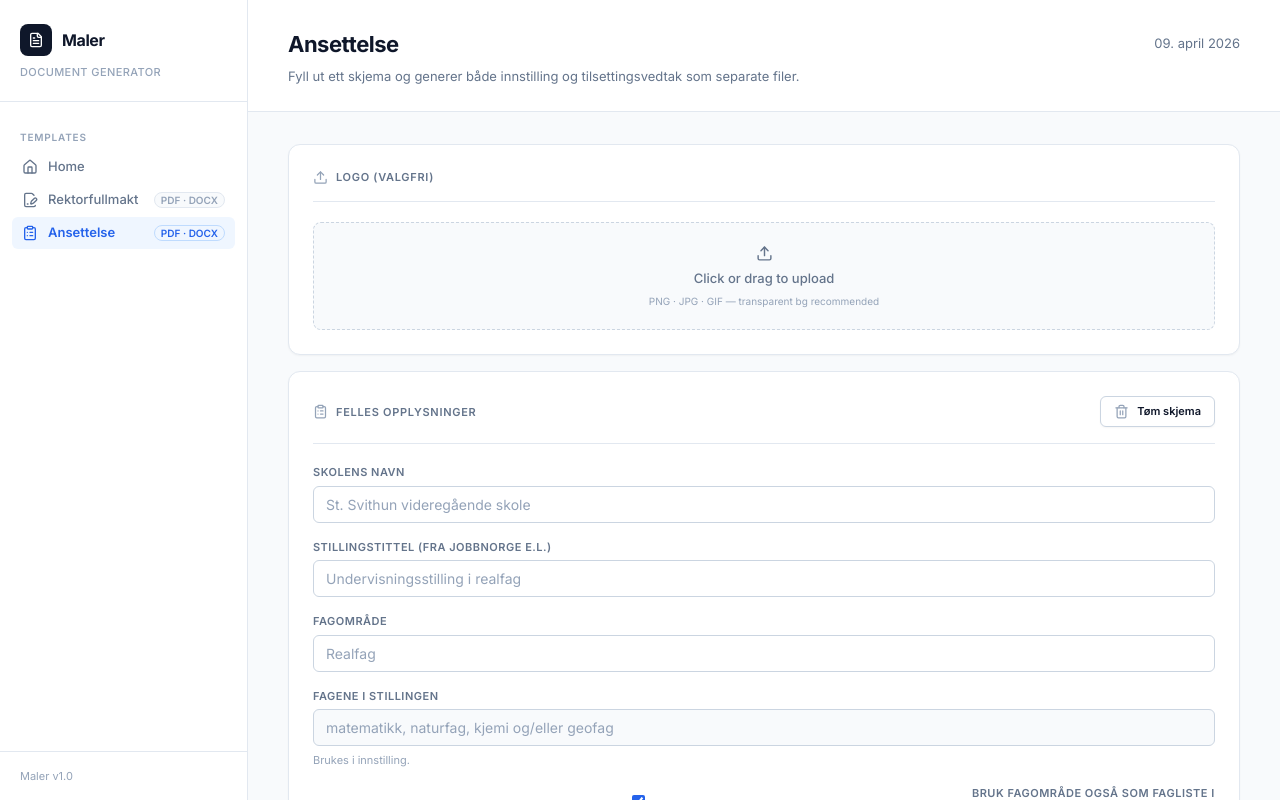
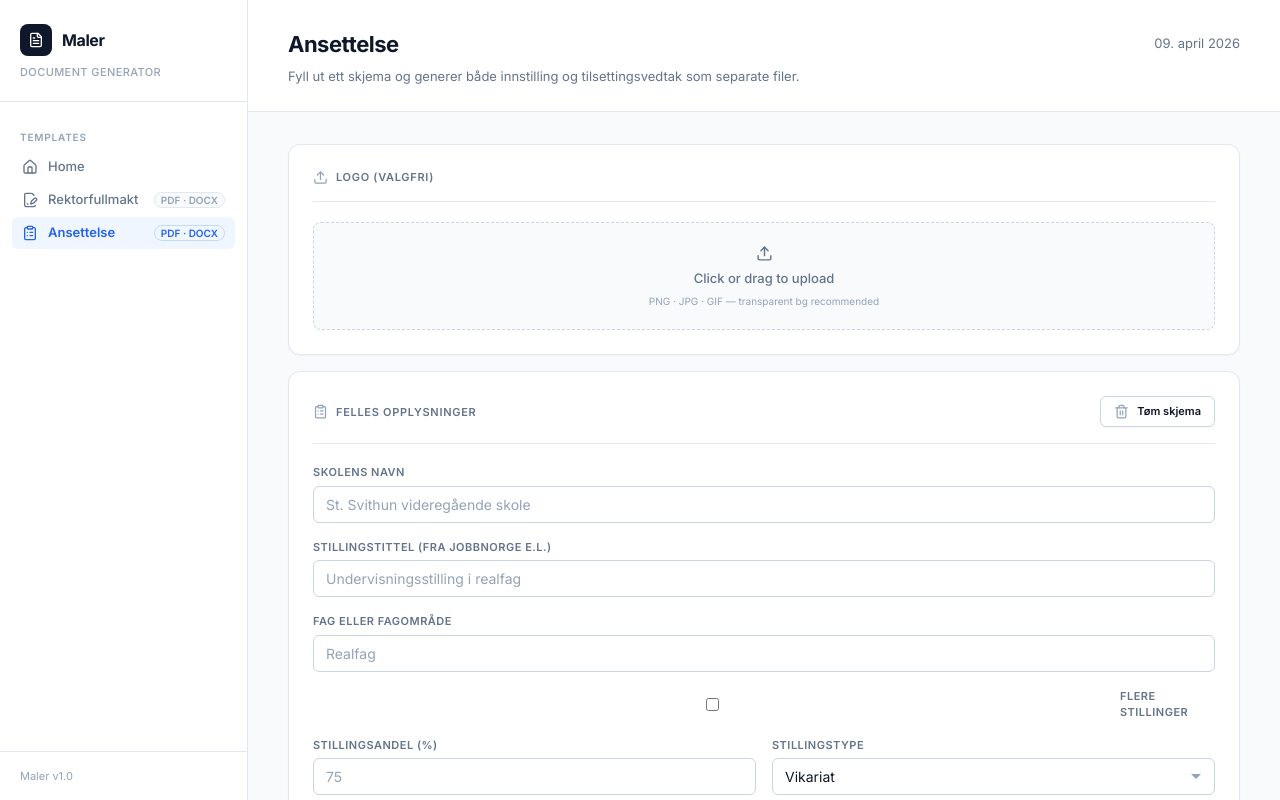
Before and after one commit to saschanjaa00-glitch/dokumentmaler, a React (Vite) app: page /ansettelse in a window 1280 px wide. Shown: the top 800 px of the page. Built offline with nearby package versions, Linux system fonts and the light colour scheme; what pdfmake would draw is missing.

Commit message:
Simplify subject field and add position toggle

```diff
--- a/src/generators/innstilling.docx.js
+++ b/src/generators/innstilling.docx.js
@@ -80,7 +80,7 @@ export async function generateInnstillingDOCX(data) {
     skolenavn       = '',
     stillingstittel = '',
     fagomrade       = '',
-    fagene          = '',
+    flereStillinger = false,
     prosent         = '',
     stillingstype   = 'vikariat',
     stillingId      = '',
@@ -120,8 +120,10 @@ export async function generateInnstillingDOCX(data) {
   const sokereText = antallSokere ? antallSokere : '…'
   const intervjuText = antallIntervju ? antallIntervju : '…'
 
-  const body1 = `Stilling innen fagene ${fagene || fagomrade || '…'} har vært lyst ledig eksternt med søknadsfrist ${soeknadsFristText}. Det meldte seg ${sokereText} søkere til ${candidateCount > 1 ? 'stillingene' : 'stillingen'}. ${intervjuText} ${pluralize(interviewCount, 'søker har', 'søkere har')} vært på intervju.`
-  const body2 = `Etter en samlet vurdering av søkernes utdanning, faglige kompetanse, erfaring og personlige egnethet sett opp mot stillingsutlysningen, har fylkesrådmannen ved rektor ${rektorNavn || '…'} innstilt følgende til ${candidateCount > 1 ? 'stillingene' : 'stillingen'}:`
+  const stillingOrd = flereStillinger ? 'Stillinger' : 'Stilling'
+  const stillingTarget = flereStillinger ? 'stillingene' : 'stillingen'
+  const body1 = `${stillingOrd} innen ${fagomrade || '…'} har vært lyst ledig eksternt med søknadsfrist ${soeknadsFristText}. Det meldte seg ${sokereText} søkere til ${stillingTarget}. ${intervjuText} ${pluralize(interviewCount, 'søker har', 'søkere har')} vært på intervju.`
+  const body2 = `Etter en samlet vurdering av søkernes utdanning, faglige kompetanse, erfaring og personlige egnethet sett opp mot stillingsutlysningen, har fylkesrådmannen ved rektor ${rektorNavn || '…'} innstilt følgende til ${stillingTarget}:`
   const vedtakLine = vedtaksdato
     ? `Endelig tilsettingsvedtak gjøres av leder ${vedtaksdato}${vedtakstid ? ` – klokka ${vedtakstid}` : ''}`
     : ''
@@ -166,7 +168,7 @@ export async function generateInnstillingDOCX(data) {
 
         // Boilerplate
         para([], { after: 120 }),
-        para([run(`Dersom ${candidateCount > 1 ? 'stillingene' : 'stillingen'} ikke blir besatt med utgangspunkt i innstillingen, vurderes saken på ny.`)], { after: 120, line: 360 }),
+        para([run(`Dersom ${stillingTarget} ikke blir besatt med utgangspunkt i innstillingen, vurderes saken på ny.`)], { after: 120, line: 360 }),
 
         // Vedtak line (optional)
         ...(vedtakLine ? [para([run(vedtakLine)], { after: 200 })] : []),
--- a/src/generators/innstilling.pdf.js
+++ b/src/generators/innstilling.pdf.js
@@ -33,7 +33,7 @@ export function generateInnstillingPDF(data) {
     skolenavn       = '',
     stillingstittel = '',
     fagomrade       = '',
-    fagene          = '',
+    flereStillinger = false,
     prosent         = '',
     stillingstype   = 'vikariat',
     stillingId      = '',
@@ -54,8 +54,10 @@ export function generateInnstillingPDF(data) {
   const candidates = normalizeCandidates({ ...data, prosent })
   const candidateCount = candidates.length
   const interviewCount = Number(antallIntervju)
-  const body1 = `Stilling innen fagene ${fagene || fagomrade || '…'} har vært lyst ledig eksternt med søknadsfrist ${soeknadsfrist || '…'}. Det meldte seg ${antallSokere || '…'} søkere til ${candidateCount > 1 ? 'stillingene' : 'stillingen'}. ${antallIntervju || '…'} ${pluralize(interviewCount, 'søker har', 'søkere har')} vært på intervju.`
-  const body2 = `Etter en samlet vurdering av søkernes utdanning, faglige kompetanse, erfaring og personlige egnethet sett opp mot stillingsutlysningen, har fylkesrådmannen ved rektor ${rektorNavn || '…'} innstilt følgende til ${candidateCount > 1 ? 'stillingene' : 'stillingen'}:`
+  const stillingOrd = flereStillinger ? 'Stillinger' : 'Stilling'
+  const stillingTarget = flereStillinger ? 'stillingene' : 'stillingen'
+  const body1 = `${stillingOrd} innen ${fagomrade || '…'} har vært lyst ledig eksternt med søknadsfrist ${soeknadsfrist || '…'}. Det meldte seg ${antallSokere || '…'} søkere til ${stillingTarget}. ${antallIntervju || '…'} ${pluralize(interviewCount, 'søker har', 'søkere har')} vært på intervju.`
+  const body2 = `Etter en samlet vurdering av søkernes utdanning, faglige kompetanse, erfaring og personlige egnethet sett opp mot stillingsutlysningen, har fylkesrådmannen ved rektor ${rektorNavn || '…'} innstilt følgende til ${stillingTarget}:`
   const vedtakLine = vedtaksdato
     ? `Endelig tilsettingsvedtak gjøres av leder ${vedtaksdato}${vedtakstid ? ` – klokka ${vedtakstid}` : ''}`
     : null
@@ -108,7 +110,7 @@ export function generateInnstillingPDF(data) {
 
       // Boilerplate blank + text
       { text: '', margin: [0, 12, 0, 0] },
-      { text: `Dersom ${candidateCount > 1 ? 'stillingene' : 'stillingen'} ikke blir besatt med utgangspunkt i innstillingen, vurderes saken på ny.`, fontSize: 12, lineHeight: 1.5, margin: [0, 0, 0, 8] },
+      { text: `Dersom ${stillingTarget} ikke blir besatt med utgangspunkt i innstillingen, vurderes saken på ny.`, fontSize: 12, lineHeight: 1.5, margin: [0, 0, 0, 8] },
 
       // Vedtak line (optional)
       ...(vedtakLine ? [{ text: vedtakLine, fontSize: 12, margin: [0, 0, 0, 16] }] : []),
--- a/src/generators/tilsettingsvedtak.docx.js
+++ b/src/generators/tilsettingsvedtak.docx.js
@@ -76,6 +76,7 @@ export async function generateTilsettingsvedtakDOCX(data) {
     stillingstittel = '',
     stillingId      = '',
     fagomrade       = '',
+    flereStillinger = false,
     stillingstype   = 'vikariat',
     soeknadsfrist   = '',
     antallSokere    = '',
@@ -109,7 +110,9 @@ export async function generateTilsettingsvedtakDOCX(data) {
       })]
     : [new Paragraph({ children: [] })]
 
-  const body1 = `Stilling innen ${fagomrade || '…'} har vært lyst ledig eksternt med søknadsfrist ${soeknadsfrist || '…'}. Det meldte seg ${antallSokere || '…'} søkere til ${candidateCount > 1 ? 'stillingene' : 'stillingen'}.`
+  const stillingOrd = flereStillinger ? 'Stillinger' : 'Stilling'
+  const stillingTarget = flereStillinger ? 'stillingene' : 'stillingen'
+  const body1 = `${stillingOrd} innen ${fagomrade || '…'} har vært lyst ledig eksternt med søknadsfrist ${soeknadsfrist || '…'}. Det meldte seg ${antallSokere || '…'} søkere til ${stillingTarget}.`
   const body2 = 'Etter en samlet vurdering av søkernes utdanning, faglige kompetanse, erfaring og personlig egnethet tilsettes:'
   const tilsettingLine = candidateCount > 1
     ? `Kandidatene tilsettes i ${kandidattype} fra og med ${fraDato || '…'}${tilDato ? ` til og med ${tilDato}` : ''}`
--- a/src/generators/tilsettingsvedtak.pdf.js
+++ b/src/generators/tilsettingsvedtak.pdf.js
@@ -30,6 +30,7 @@ export function generateTilsettingsvedtakPDF(data) {
     stillingstittel = '',
     stillingId      = '',
     fagomrade       = '',
+    flereStillinger = false,
     stillingstype   = 'vikariat',
     soeknadsfrist   = '',
     antallSokere    = '',
@@ -48,7 +49,9 @@ export function generateTilsettingsvedtakPDF(data) {
 
   const candidates = normalizeCandidates({ ...data })
   const candidateCount = candidates.length
-  const body1 = `Stilling innen ${fagomrade || '…'} har vært lyst ledig eksternt med søknadsfrist ${soeknadsfrist || '…'}. Det meldte seg ${antallSokere || '…'} søkere til ${candidateCount > 1 ? 'stillingene' : 'stillingen'}.`
+  const stillingOrd = flereStillinger ? 'Stillinger' : 'Stilling'
+  const stillingTarget = flereStillinger ? 'stillingene' : 'stillingen'
+  const body1 = `${stillingOrd} innen ${fagomrade || '…'} har vært lyst ledig eksternt med søknadsfrist ${soeknadsfrist || '…'}. Det meldte seg ${antallSokere || '…'} søkere til ${stillingTarget}.`
   const body2 = 'Etter en samlet vurdering av søkernes utdanning, faglige kompetanse, erfaring og personlig egnethet tilsettes:'
   const tilsettingLine = candidateCount > 1
     ? `Kandidatene tilsettes i ${kandidattype} fra og med ${fraDato || '…'}${tilDato ? ` til og med ${tilDato}` : ''}`
--- a/src/pages/HiringPage.jsx
+++ b/src/pages/HiringPage.jsx
@@ -69,7 +69,7 @@ function createDefaultState() {
     skolenavn: '',
     stillingstittel: '',
     fagomrade: '',
-    fagene: '',
+    flereStillinger: false,
     prosent: '',
     stillingstype: 'vikariat',
     stillingId: '',
@@ -85,7 +85,6 @@ function createDefaultState() {
     pronomen: 'Han',
     fraDato: '',
     tilDato: '',
-    syncFagene: true,
     utstedelsesdato: '',
     signaturnavn: '',
     signaturttittel: 'Rektor',
@@ -197,7 +196,6 @@ export default function HiringPage() {
   }
 
   const resolvedTitle = form.signaturttittel === 'andre' ? form.customTitle : form.signaturttittel
-  const resolvedFagene = form.syncFagene ? form.fagomrade : form.fagene
   const resolvedKandidattype = form.syncKandidattype ? form.stillingstype : form.kandidattype
   const activeCandidates = form.kandidater.filter(candidate => candidate.navn.trim() || candidate.prosent.trim())
   const candidatesForDocuments = activeCandidates.length > 0
@@ -208,13 +206,14 @@ export default function HiringPage() {
     : [{ navn: '', prosent: form.prosent }]
   const activeTeam = form.team.filter(member => member.navn.trim() || member.tittel.trim())
   const hasMultipleCandidates = activeCandidates.length > 1
-  const candidateCount = activeCandidates.length || 1
+  const stillingOrd = form.flereStillinger ? 'Stillinger' : 'Stilling'
+  const stillingTarget = form.flereStillinger ? 'stillingene' : 'stillingen'
 
   const innstillingData = {
     skolenavn: form.skolenavn,
     stillingstittel: form.stillingstittel,
     fagomrade: form.fagomrade,
-    fagene: resolvedFagene,
+    flereStillinger: form.flereStillinger,
     prosent: form.prosent,
     stillingstype: form.stillingstype,
     stillingId: form.stillingId,
@@ -236,6 +235,7 @@ export default function HiringPage() {
     stillingstittel: form.stillingstittel,
     stillingId: form.stillingId,
     fagomrade: form.fagomrade,
+    flereStillinger: form.flereStillinger,
     stillingstype: form.stillingstype,
     soeknadsfrist: form.soeknadsfrist,
     antallSokere: form.antallSokere,
@@ -258,12 +258,12 @@ export default function HiringPage() {
   })
 
   const interviewCount = Number(form.antallIntervju)
-  const innstillingBody1 = `Stilling innen fagene ${resolvedFagene || '…'} har vært lyst ledig eksternt med søknadsfrist ${form.soeknadsfrist || '…'}. Det meldte seg ${form.antallSokere || '…'} søkere til ${hasMultipleCandidates ? 'stillingene' : 'stillingen'}. ${form.antallIntervju || '…'} ${pluralize(interviewCount, 'søker har', 'søkere har')} vært på intervju.`
-  const innstillingBody2 = `Etter en samlet vurdering av søkernes utdanning, faglige kompetanse, erfaring og personlige egnethet sett opp mot stillingsutlysningen, har fylkesrådmannen ved rektor ${form.rektorNavn || '…'} innstilt følgende til ${hasMultipleCandidates ? 'stillingene' : 'stillingen'}:`
+  const innstillingBody1 = `${stillingOrd} innen ${form.fagomrade || '…'} har vært lyst ledig eksternt med søknadsfrist ${form.soeknadsfrist || '…'}. Det meldte seg ${form.antallSokere || '…'} søkere til ${stillingTarget}. ${form.antallIntervju || '…'} ${pluralize(interviewCount, 'søker har', 'søkere har')} vært på intervju.`
+  const innstillingBody2 = `Etter en samlet vurdering av søkernes utdanning, faglige kompetanse, erfaring og personlige egnethet sett opp mot stillingsutlysningen, har fylkesrådmannen ved rektor ${form.rektorNavn || '…'} innstilt følgende til ${stillingTarget}:`
   const vedtakPreview = form.vedtaksdato
     ? `Endelig tilsettingsvedtak gjøres av leder ${form.vedtaksdato}${form.vedtakstid ? ` – klokka ${form.vedtakstid}` : ''}`
     : ''
-  const tilsettingsBody1 = `Stilling innen ${form.fagomrade || '…'} har vært lyst ledig eksternt med søknadsfrist ${form.soeknadsfrist || '…'}. Det meldte seg ${form.antallSokere || '…'} søkere til ${hasMultipleCandidates ? 'stillingene' : 'stillingen'}.`
+  const tilsettingsBody1 = `${stillingOrd} innen ${form.fagomrade || '…'} har vært lyst ledig eksternt med søknadsfrist ${form.soeknadsfrist || '…'}. Det meldte seg ${form.antallSokere || '…'} søkere til ${stillingTarget}.`
   const tilsettingsBody2 = 'Etter en samlet vurdering av søkernes utdanning, faglige kompetanse, erfaring og personlige egnethet tilsettes:'
   const tilsettingPreview = hasMultipleCandidates
     ? `Kandidatene tilsettes i ${resolvedKandidattype} fra og med ${form.fraDato || '…'}${form.tilDato ? ` til og med ${form.tilDato}` : ''}`
@@ -304,22 +304,14 @@ export default function HiringPage() {
             <Field label="Stillingstittel (fra Jobbnorge e.l.)" span="full">
               <Input value={form.stillingstittel} onChange={value => set('stillingstittel', value)} placeholder="Undervisningsstilling i realfag" />
             </Field>
-            <Field label="Fagområde" span="full">
+            <Field label="Fag eller fagområde" span="full">
               <Input value={form.fagomrade} onChange={value => set('fagomrade', value)} placeholder="Realfag" />
-            </Field>
-            <Field label="Fagene i stillingen" span="full" hint="Brukes i innstilling.">
-              <Input
-                value={form.syncFagene ? form.fagomrade : form.fagene}
-                onChange={value => set('fagene', value)}
-                placeholder="matematikk, naturfag, kjemi og/eller geofag"
-                disabled={form.syncFagene}
-              />
             </Field>
             <Field span="full">
               <SyncToggle
-                checked={form.syncFagene}
-                onChange={checked => set('syncFagene', checked)}
-                label="Bruk fagområde også som fagliste i innstillingen"
+                checked={form.flereStillinger}
+                onChange={checked => set('flereStillinger', checked)}
+                label="Flere stillinger"
               />
             </Field>
             <Field label="Stillingsandel (%)">
@@ -571,7 +563,7 @@ export default function HiringPage() {
                   </p>
                 ))}
                 <p className="fp-body" style={{ marginTop: 28, marginBottom: 18 }}>
-                  Dersom {hasMultipleCandidates ? 'stillingene' : 'stillingen'} ikke blir besatt med utgangspunkt i innstillingen, vurderes saken på ny.
+                  Dersom {stillingTarget} ikke blir besatt med utgangspunkt i innstillingen, vurderes saken på ny.
                 </p>
                 {vedtakPreview && <p className="fp-body" style={{ marginBottom: 18 }}>{vedtakPreview}</p>}
                 <p className="fp-school">{form.skolenavn || <span className="fp-placeholder">Skolens navn</span>}, {form.utstedelsesdato || <span className="fp-placeholder">dato</span>}</p>
```
